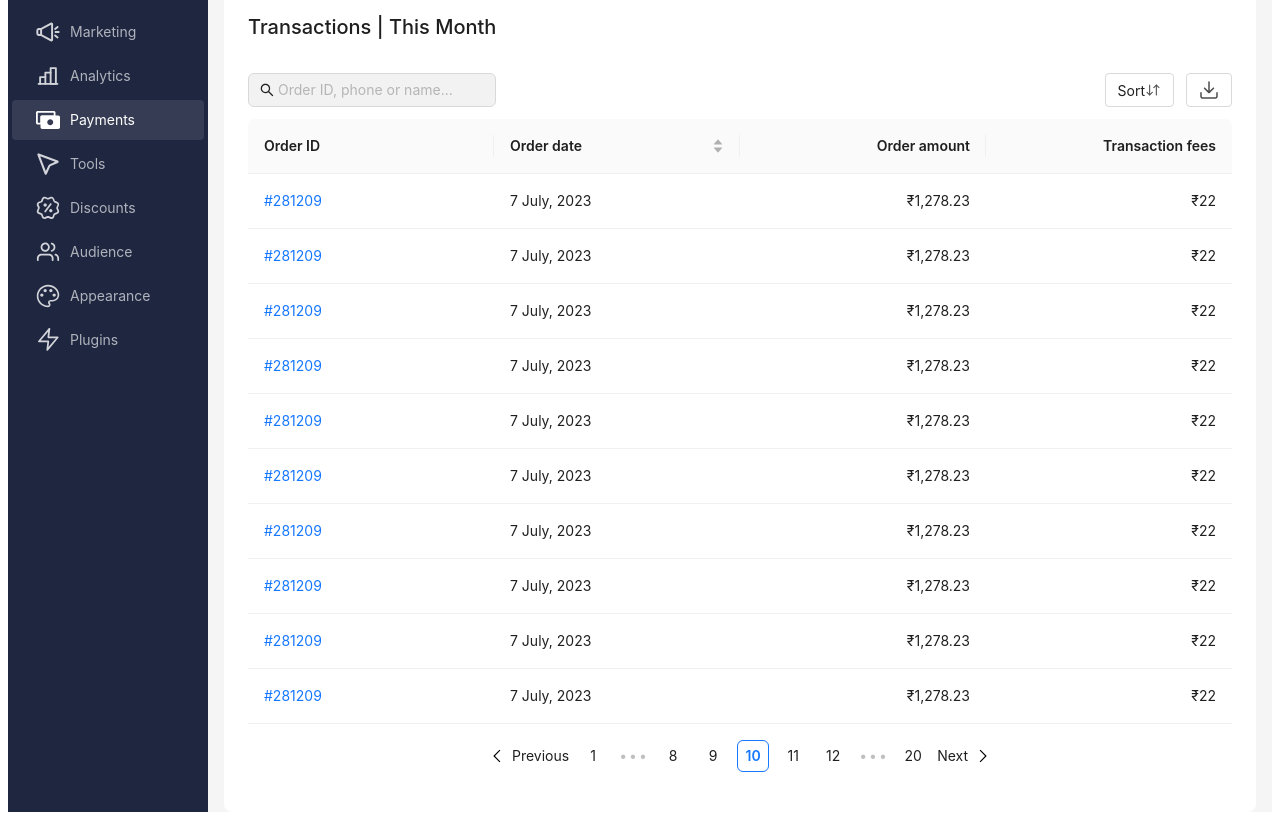
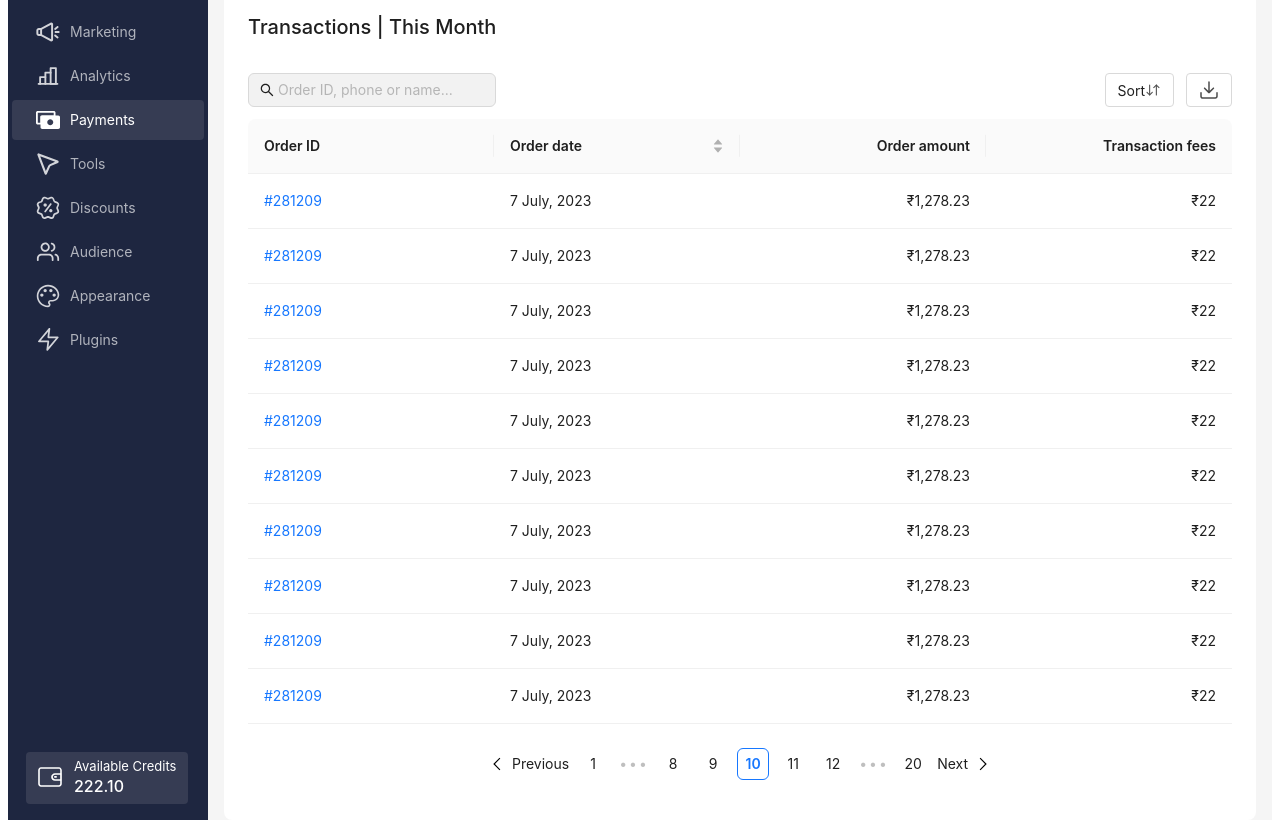
Before and after one commit to prakash855/dukan, a React (Vite) app: page / in a window 1280 px wide. Shown: the part 251-1079 px from the top of the page. Built offline with nearby package versions, Linux system fonts and the light colour scheme.

Commit message:
feat: UI improvements

```diff
--- a/src/App.css
+++ b/src/App.css
@@ -3,3 +3,26 @@
   align-items: center;
   gap: 0.5rem;
 }
+
+.credits {
+  color: #fff;
+  font-size: 16px;
+  font-weight: 500;
+  line-height: 24px;
+}
+
+.available-credits {
+  color: #fff;
+  font-size: 13px;
+  font-weight: 400;
+  line-height: 16px;
+}
+
+.sidebar-profile {
+  background-color: #363c53;
+  padding: 6px 12px;
+  border-radius: 4px;
+  position: absolute;
+  bottom: 0;
+  margin: 16px 0;
+}
--- a/src/components/Sidebar/Sidebar.jsx
+++ b/src/components/Sidebar/Sidebar.jsx
@@ -15,6 +15,8 @@ import Discounts from "../../assets/discounts.svg";
 import Audience from "../../assets/audience.svg";
 import Appearance from "../../assets/appearance.svg";
 import Plugins from "../../assets/plugins.svg";
+import credits from "../../assets/credits.svg";
+
 import SidebarUser from "../SidebarUser/SidebarUser";
 
 const sidebarLinks = [
@@ -80,6 +82,17 @@ const Sidebar = () => {
         defaultSelectedKeys={["7"]}
         items={items}
       />
+      <div className="user ">
+        <div className="user-data sidebar-profile">
+          <div className="user-logo">
+            <img src={credits} alt="UserLogo" />
+          </div>
+          <div className="profile">
+            <div className="available-credits">Available Credits</div>
+            <div className="credits">222.10</div>
+          </div>
+        </div>
+      </div>
     </Sider>
   );
 };
--- a/src/components/Table.jsx
+++ b/src/components/Table.jsx
@@ -53,12 +53,12 @@ const Table = () => {
             <GrPrevious />
             Previous
           </span>
-        ), // Text for the "previous" button
+        ),
         nextIcon: (
           <span className="pagination-action">
             Next <GrNext />
           </span>
-        ), // Text for the "next" button
+        ),
       }}
       onChange={() => {}}
     />
--- a/src/index.css
+++ b/src/index.css
@@ -11,6 +11,7 @@
 .ant-pagination {
   display: flex;
   justify-content: center !important;
+  margin-top: 24px !important;
 }
 
 .ant-menu-item-selected {
```
Also changed, not shown: src/assets/credits.svg (added).
